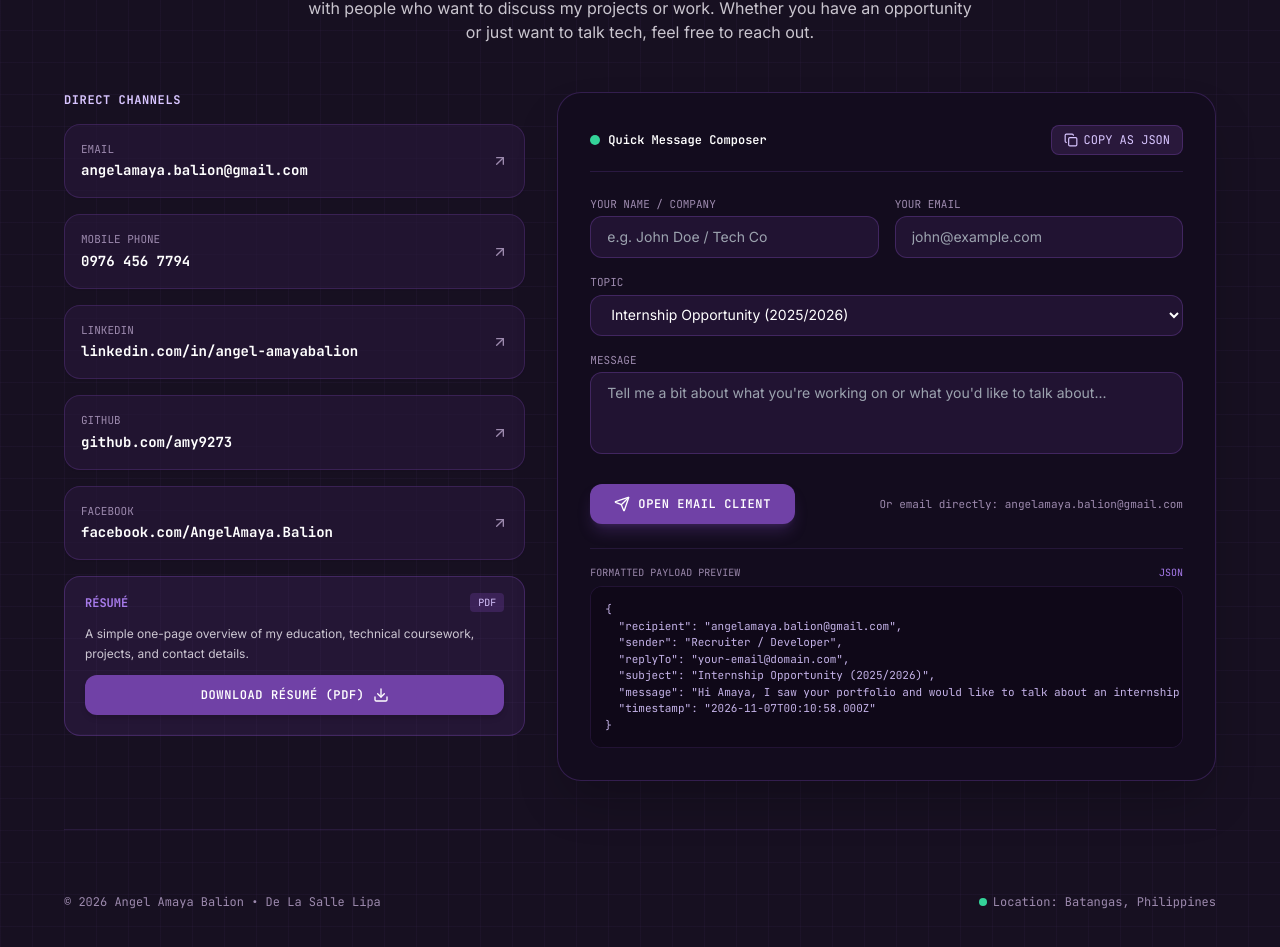
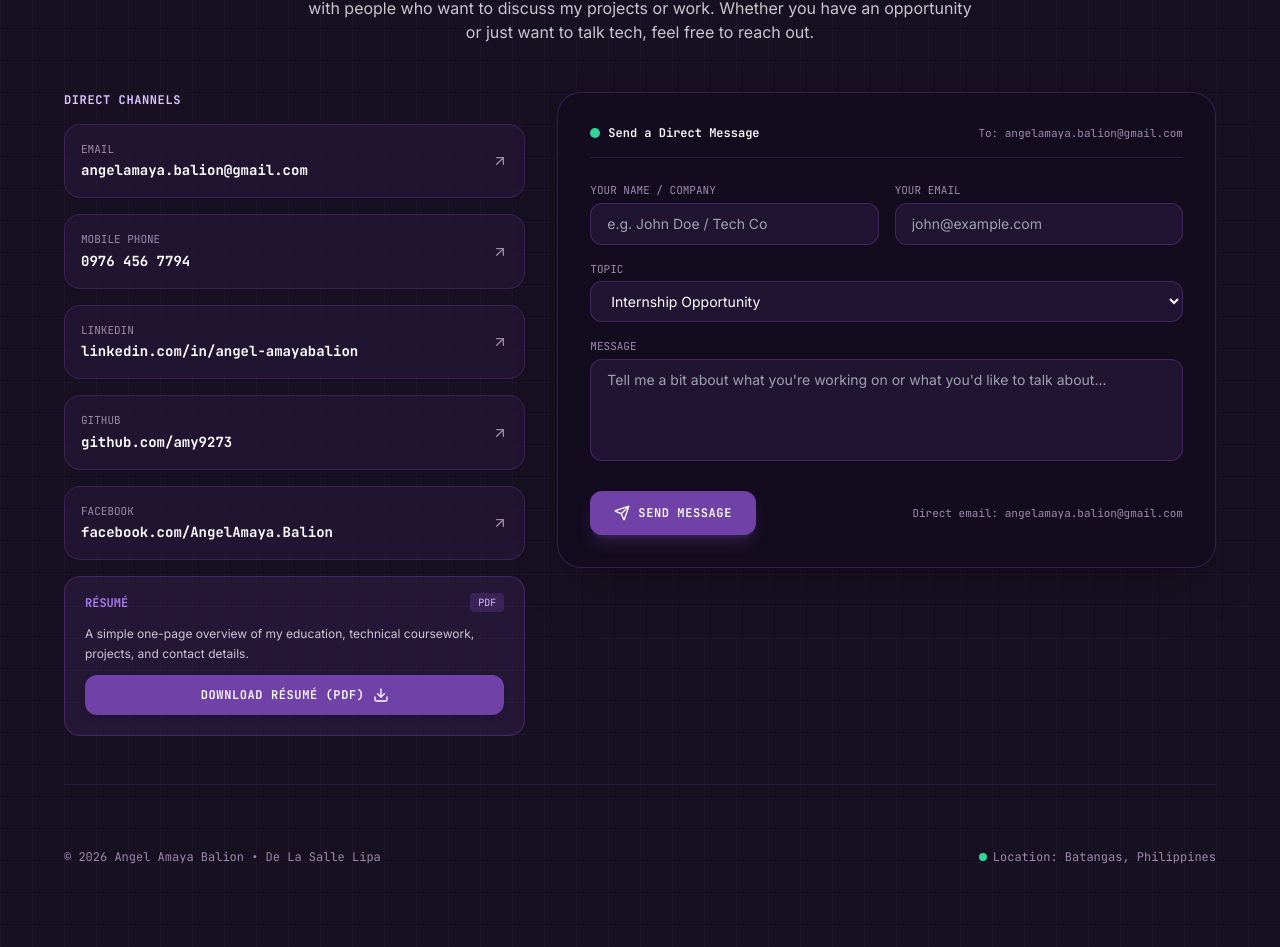
Before and after one commit to amy9273/portfolio, a Next.js app: page / in a window 1280 px wide. Shown: the part 7480-8427 px from the top of the page. Built offline with nearby package versions, Linux system fonts and the light colour scheme.

Commit message:
feat: convert contact form into actual email sender, remove JSON payload box, and clean year tags from dropdown

```diff
--- a/src/components/sections/Contact.tsx
+++ b/src/components/sections/Contact.tsx
@@ -1,6 +1,6 @@
 'use client';
 
-import React, { useState, useEffect } from 'react';
+import React, { useState } from 'react';
 import {
   Mail,
   Phone,
@@ -8,61 +8,32 @@ import {
   Github,
   Facebook,
   Download,
-  Copy,
-  Check,
   Send,
   MessageSquare,
   ArrowUpRight,
+  CheckCircle2,
 } from 'lucide-react';
 import { CONTACT_INFO } from '@/data/contact';
 
 export function Contact() {
   const [senderName, setSenderName] = useState('');
   const [senderEmail, setSenderEmail] = useState('');
-  const [inquiryType, setInquiryType] = useState('Internship Opportunity (2025/2026)');
+  const [inquiryType, setInquiryType] = useState('Internship Opportunity');
   const [message, setMessage] = useState('');
-  const [copiedPayload, setCopiedPayload] = useState(false);
-  const [timestamp, setTimestamp] = useState('2026-11-07T08:00:00.000Z');
-
-  // Avoid hydration mismatch by updating timestamp only after mount on the client
-  useEffect(() => {
-    setTimestamp(new Date().toISOString());
-  }, []);
-
-  const payload = {
-    recipient: CONTACT_INFO.email,
-    sender: senderName || 'Recruiter / Developer',
-    replyTo: senderEmail || 'your-email@domain.com',
-    subject: inquiryType,
-    message:
-      message ||
-      'Hi Amaya, I saw your portfolio and would like to talk about an internship or project...',
-    timestamp,
-  };
-
-  const jsonString = JSON.stringify(payload, null, 2);
-
-  const handleCopyJSON = async () => {
-    try {
-      await navigator.clipboard.writeText(jsonString);
-      setCopiedPayload(true);
-      setTimeout(() => setCopiedPayload(false), 2500);
-    } catch {
-      // ignore
-    }
-  };
+  const [isSubmitted, setIsSubmitted] = useState(false);
 
   const handleSendMail = (e: React.FormEvent) => {
     e.preventDefault();
     const subject = encodeURIComponent(
-      `[Portfolio] ${inquiryType} from ${senderName || 'Recruiter'}`
+      `[Portfolio] ${inquiryType} from ${senderName || 'Visitor'}`
     );
     const body = encodeURIComponent(
-      `Hi Amaya,\n\n${message || 'I came across your portfolio and wanted to reach out.'}\n\nBest,\n${
+      `Hi Amaya,\n\n${message || 'I came across your portfolio and wanted to reach out.'}\n\nFrom: ${
         senderName || 'Anonymous'
-      }\nEmail: ${senderEmail || 'N/A'}`
+      }\nReply-To: ${senderEmail || 'N/A'}`
     );
     window.location.href = `mailto:${CONTACT_INFO.email}?subject=${subject}&body=${body}`;
+    setIsSubmitted(true);
   };
 
   return (
@@ -142,31 +113,16 @@ export function Contact() {
             </div>
           </div>
 
-          {/* Right Column: Contact Note Composer */}
+          {/* Right Column: Direct Message Sender Form */}
           <div className="lg:col-span-7 bg-[#130C1E] border border-royal-violet/35 rounded-3xl p-6 sm:p-8 shadow-2xl space-y-6">
             <div className="flex items-center justify-between border-b border-royal-violet/25 pb-4">
               <div className="flex items-center gap-2 font-mono text-xs text-muted-mauve">
                 <span className="w-2.5 h-2.5 rounded-full bg-emerald-400" />
-                <span className="text-white font-semibold">Quick Message Composer</span>
+                <span className="text-white font-semibold">Send a Direct Message</span>
               </div>
-              <button
-                onClick={handleCopyJSON}
-                type="button"
-                className="flex items-center gap-1.5 px-3 py-1.5 rounded-lg bg-aubergine border border-royal-violet/40 hover:border-electric-lavender text-pale-lilac text-xs font-mono transition-colors"
-                title="Copy JSON formatted note"
-              >
-                {copiedPayload ? (
-                  <>
-                    <Check className="w-3.5 h-3.5 text-emerald-400" />
-                    <span className="text-emerald-400">COPIED</span>
-                  </>
-                ) : (
-                  <>
-                    <Copy className="w-3.5 h-3.5" />
-                    <span>COPY AS JSON</span>
-                  </>
-                )}
-              </button>
+              <span className="text-[11px] font-mono text-muted-mauve">
+                To: angelamaya.balion@gmail.com
+              </span>
             </div>
 
             <form onSubmit={handleSendMail} className="space-y-4">
@@ -177,6 +133,7 @@ export function Contact() {
                   </label>
                   <input
                     type="text"
+                    required
                     value={senderName}
                     onChange={(e) => setSenderName(e.target.value)}
                     placeholder="e.g. John Doe / Tech Co"
@@ -190,6 +147,7 @@ export function Contact() {
                   </label>
                   <input
                     type="email"
+                    required
                     value={senderEmail}
                     onChange={(e) => setSenderEmail(e.target.value)}
                     placeholder="john@example.com"
@@ -207,14 +165,10 @@ export function Contact() {
                   onChange={(e) => setInquiryType(e.target.value)}
                   className="w-full px-4 py-2.5 rounded-xl bg-aubergine/70 border border-royal-violet/40 focus:border-electric-lavender focus:outline-none text-white font-sans text-sm transition-colors"
                 >
-                  <option value="Internship Opportunity (2025/2026)">
-                    Internship Opportunity (2025/2026)
-                  </option>
-                  <option value="Full-Time / Graduating Discussion">
-                    Full-Time Discussion (2027)
-                  </option>
+                  <option value="Internship Opportunity">Internship Opportunity</option>
+                  <option value="Full-Time Opportunity">Full-Time Opportunity</option>
                   <option value="Project Collaboration">Project Collaboration</option>
-                  <option value="General Question">General Question or Tech Chat</option>
+                  <option value="General Question or Tech Chat">General Question or Tech Chat</option>
                 </select>
               </div>
 
@@ -223,7 +177,8 @@ export function Contact() {
                   Message
                 </label>
                 <textarea
-                  rows={3}
+                  rows={4}
+                  required
                   value={message}
                   onChange={(e) => setMessage(e.target.value)}
                   placeholder="Tell me a bit about what you're working on or what you'd like to talk about..."
@@ -231,31 +186,29 @@ export function Contact() {
                 />
               </div>
 
-              <div className="pt-2 flex flex-wrap items-center justify-between gap-4">
+              <div className="pt-2 space-y-3">
+                <div className="flex flex-wrap items-center justify-between gap-4">
                   <button
                     type="submit"
-                  className="px-6 py-3 rounded-xl bg-royal-violet hover:bg-electric-lavender text-white font-mono text-xs font-semibold tracking-wider transition-all duration-300 shadow-lg shadow-royal-violet/30 active:scale-95 flex items-center gap-2"
+                    className="px-6 py-3.5 rounded-xl bg-royal-violet hover:bg-electric-lavender text-white font-mono text-xs font-semibold tracking-wider transition-all duration-300 shadow-lg shadow-royal-violet/30 active:scale-95 flex items-center gap-2"
                   >
                     <Send className="w-4 h-4" />
-                  <span>OPEN EMAIL CLIENT</span>
+                    <span>SEND MESSAGE</span>
                   </button>
 
                   <span className="text-[11px] font-mono text-muted-mauve">
-                  Or email directly: angelamaya.balion@gmail.com
+                    Direct email: angelamaya.balion@gmail.com
                   </span>
                 </div>
+
+                {isSubmitted && (
+                  <div className="p-3 rounded-xl bg-emerald-500/10 border border-emerald-500/30 text-emerald-300 text-xs font-mono flex items-center gap-2">
+                    <CheckCircle2 className="w-4 h-4 shrink-0 text-emerald-400" />
+                    <span>Opening your email client... You can also write directly to angelamaya.balion@gmail.com</span>
+                  </div>
+                )}
+              </div>
             </form>
-
-            {/* Live JSON Preview with hydration suppression */}
-            <div className="pt-4 border-t border-royal-violet/20">
-              <div className="font-mono text-[10px] text-muted-mauve uppercase mb-1.5 flex items-center justify-between">
-                <span>Formatted Payload Preview</span>
-                <span className="text-electric-lavender">JSON</span>
-              </div>
-              <pre className="p-3.5 rounded-xl bg-[#0F0818] border border-royal-violet/20 font-mono text-[11px] text-pale-lilac/90 overflow-x-auto">
-                <code suppressHydrationWarning>{jsonString}</code>
-              </pre>
-            </div>
           </div>
         </div>
 
```
Lines whose indentation alone changed are shown as unchanged.
